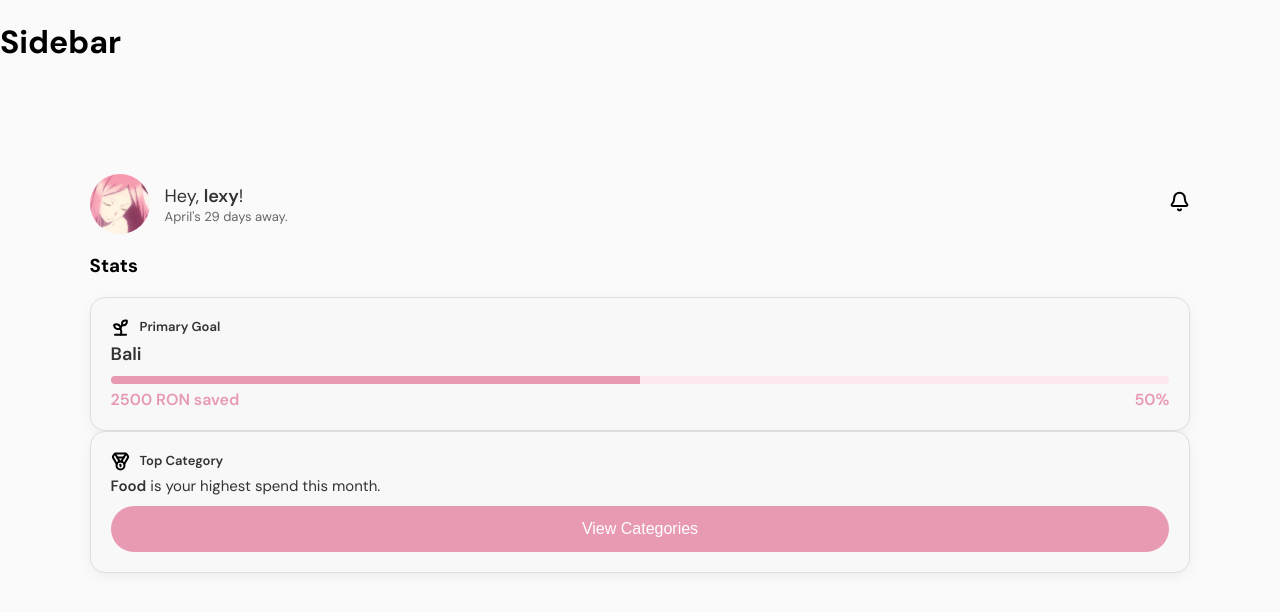
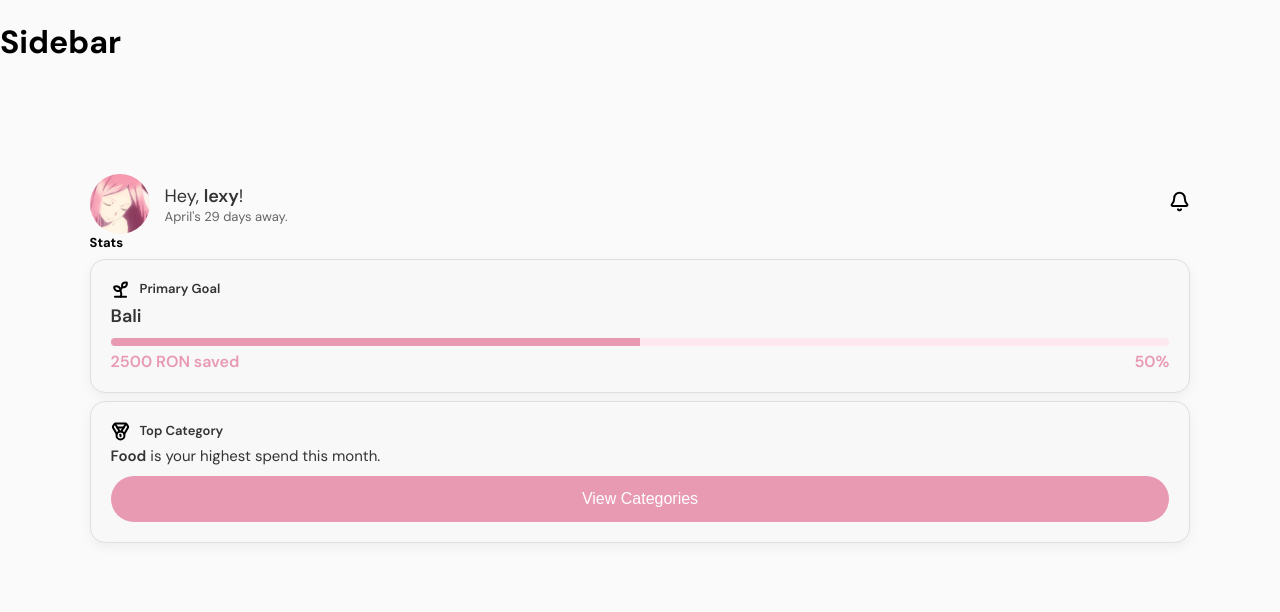
Before and after one commit to mirelalexy/blossom, a React (Vite) app in the folder frontend/: page / in a window 1280 px wide. Shown: the top 612 px of the page. Built offline with nearby package versions, Linux system fonts and the light colour scheme.

Commit message:
style(home): add layout styling for stats section

```diff
--- a/frontend/src/styles/pages/Home.css
+++ b/frontend/src/styles/pages/Home.css
@@ -53,3 +53,14 @@
 .home-content {
     margin: 7%;
 }
+
+.home-stats-section {
+    display: flex;
+    flex-direction: column;
+    gap: 8px;
+}
+
+.home-stats-section h3 {
+    font-size: 13px;
+    margin: 0;
+}
```
